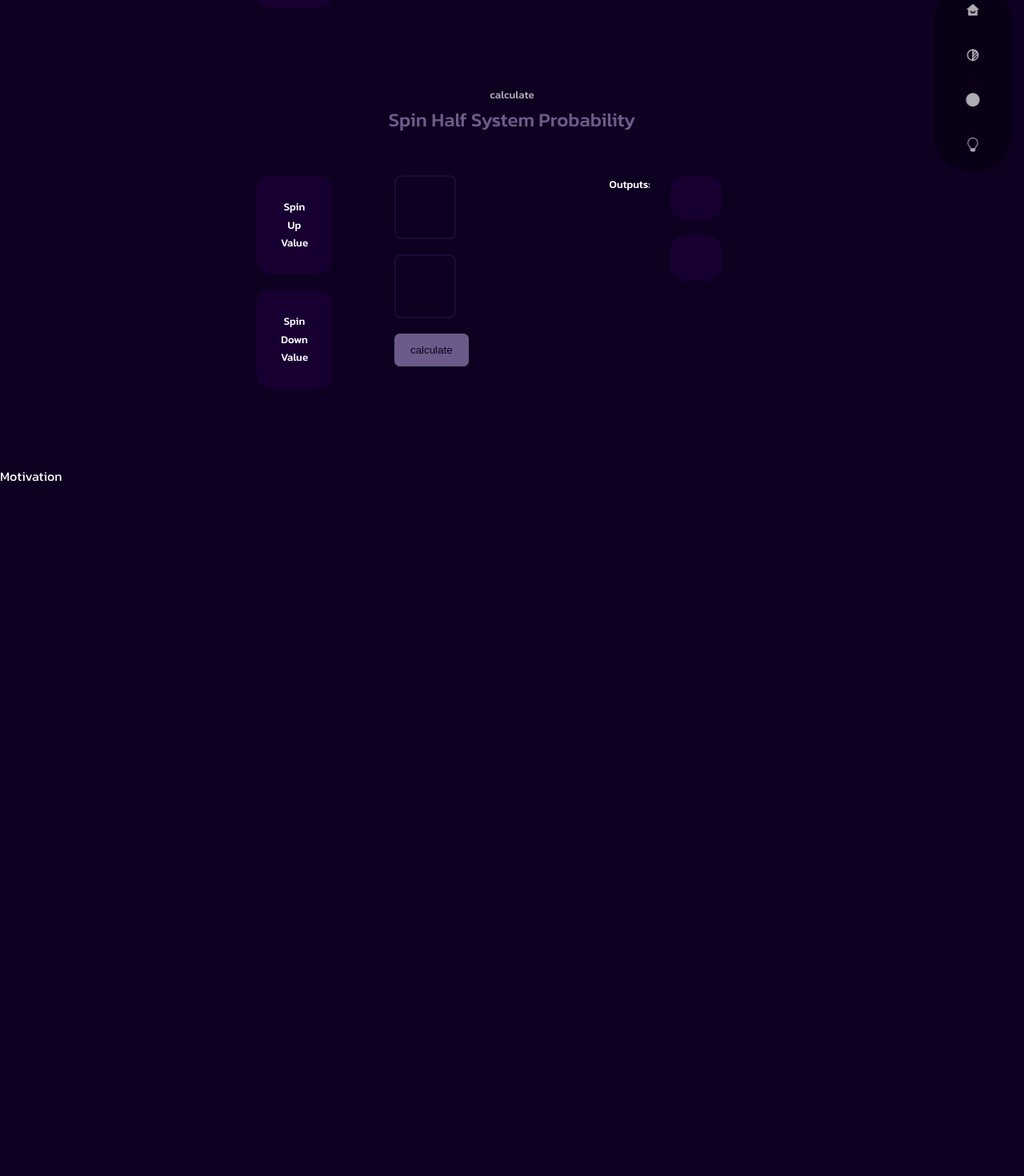
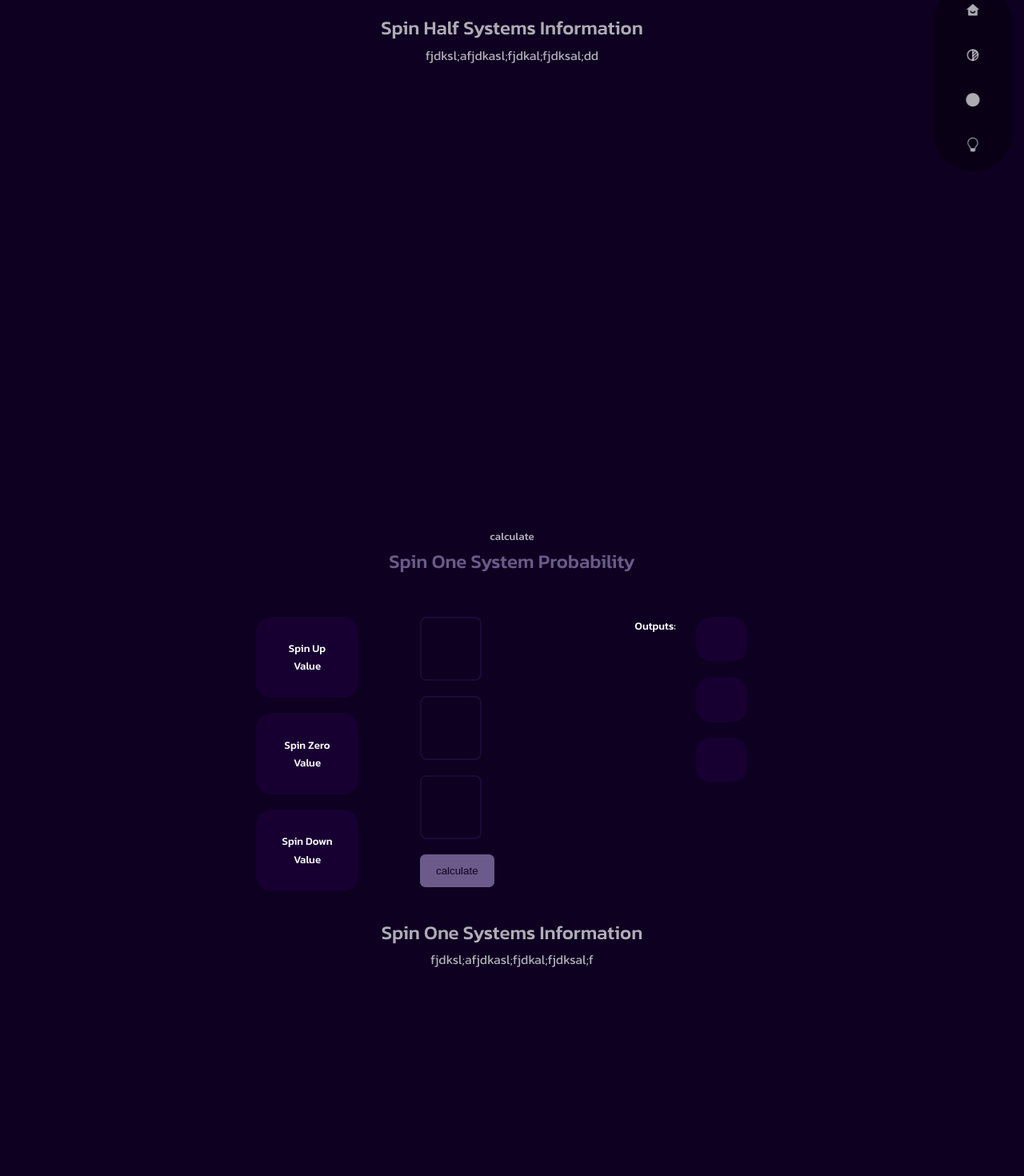
Before and after one commit to areyno04/Quantum-State-Probability-Calc, a React (Create React App) app: page / in a window 1280 px wide. Shown: the part 554-2024 px from the top of the page at 80% size. Before the commit the page ends 1163 px from the top, so only its background shows below. Built offline with nearby package versions, Linux system fonts and the light colour scheme.

Commit message:
setup gh-pages

```diff
--- a/package.json
+++ b/package.json
@@ -6,6 +6,7 @@
     "@testing-library/jest-dom": "^5.16.5",
     "@testing-library/react": "^13.4.0",
     "@testing-library/user-event": "^13.5.0",
+    "mathjs": "^11.5.1",
     "react": "^18.2.0",
     "react-dom": "^18.2.0",
     "react-icons": "^4.4.0",
@@ -13,6 +14,8 @@
     "web-vitals": "^2.1.4"
   },
   "scripts": {
+    "predeploy" : "npm run build",
+    "deploy" : "gh-pages -d build",
     "start": "react-scripts start",
     "build": "react-scripts build",
     "test": "react-scripts test",
@@ -35,5 +38,8 @@
       "last 1 firefox version",
       "last 1 safari version"
     ]
+  },
+  "devDependencies": {
+    "gh-pages": "^5.0.0"
   }
 }
--- a/src/components/spinHalf/SpinHalf.jsx
+++ b/src/components/spinHalf/SpinHalf.jsx
@@ -1,7 +1,34 @@
-import React from 'react'
+import React, {useState} from 'react'
 import './spinHalf.css'
+import * as math from 'mathjs';
 
-const SpinHalf = () => {
+function SpinHalf() {
+  const [input1, setInput1] = useState('');
+  const [input2, setInput2] = useState('');
+  const [result1, setResult1] = useState(null);
+  const [result2, setResult2] = useState(null);
+
+  function handleInput1Change(event) {
+    setInput1(event.target.value);
+  }
+
+  function handleInput2Change(event) {
+    setInput2(event.target.value);
+  }
+
+  function handleSubmit(event) {
+    event.preventDefault();
+    const res1 = (math.evaluate(input1) ** 2);
+    const res2 = (math.evaluate(input2) ** 2);
+    if (res1 + res2 <= 1){
+      setResult1(res1);
+      setResult2(res2);
+    }
+    else{
+      setResult1("Impossible Probability");
+      setResult2("Impossible Probability");
+    }
+  }
   return (
     <section id='spinHalf'>
       <h5>calculate</h5>
@@ -16,22 +43,34 @@ const SpinHalf = () => {
             <h5>Spin Down Value</h5>
           </article>
         </div>
-        <form className="calculationForm1">
-          <input type="text" class="spin-up-prob" />
-          <input type="text" class="spin-down-prob" />
-          <button className="btn btn-primary">calculate</button>
+        <form onSubmit={handleSubmit} className="calculationForm1">
+          <input type="text" class="spinUpProb1" value={input1} onChange={handleInput1Change} />
+          <input type="text" class="spinDownProb1" value={input2} onChange={handleInput2Change} />
+          <button type="submit" className="btn btn-primary" >calculate</button>
         </form>
         <div>
           <h5>Outputs:</h5>
         </div>
         <div className="calc1__probabilities">
           <div className="calc1">
-            <label className="spinUp1" id="spinUp__prob1"></label>
+            <label className="spinUp1" id="calculated1">
+              {result1 !== null && <p> {result1}</p>}
+            </label>
           </div>
           <div className="calc1">
-            <label className="spinDown1" id="spinDown__prob1"></label>
+            <label className="spinDown1" id="calculated2">
+              {result2 !== null && <p> {result2}</p>}
+            </label>
           </div>
         </div>
+      </div>
+      <div className="info1">
+        <h2>
+          Spin Half Systems Information
+        </h2>
+        <p>
+          fjdksl;afjdkasl;fjdkal;fjdksal;dd
+        </p>
       </div>
     </section>
   )
--- a/src/components/spinHalf/spinHalf.css
+++ b/src/components/spinHalf/spinHalf.css
@@ -1,7 +1,7 @@
 .container.calculator1__container {
     width: 50%;
     display:grid;
-    grid-template-columns: 15% 30% 0% 10%;
+    grid-template-columns: 20% 30% 0% 10%;
     column-gap: 2rem;
     gap: 12%;
 }
@@ -19,6 +19,15 @@
     text-align: center;
     border: 1px solid transparent;
     transition: var(--transition);
+}
+
+.info1 {
+    display:flex;
+    flex-direction: column;
+    margin: 2rem 0 2.5rem;
+    color: var(--color-light);
+    text-align: center;
+    padding-bottom: 30rem;
 }
 
 /*======================= Form/Button ==============================*/
--- a/src/components/spinOne/SpinOne.jsx
+++ b/src/components/spinOne/SpinOne.jsx
@@ -1,12 +1,49 @@
-import React from 'react'
+import React, {useState} from 'react'
+import * as math from 'mathjs';
 import './spinOne.css'
 
 
-const spinOne = () => {
+function SpinOne() {
+  const [input1, setInput1] = useState('');
+  const [input2, setInput2] = useState('');
+  const [input3, setInput3] = useState('');
+  const [result1, setResult1] = useState(null);
+  const [result2, setResult2] = useState(null);
+  const [result3, setResult3] = useState(null);
+
+  function handleInput1Change(event) {
+    setInput1(event.target.value);
+  }
+
+  function handleInput2Change(event) {
+    setInput2(event.target.value);
+  }
+
+  function handleInput3Change(event) {
+    setInput3(event.target.value);
+  }
+
+  function handleSubmit(event) {
+    event.preventDefault();
+    const res1 = (math.evaluate(input1) ** 2);
+    const res2 = (math.evaluate(input2) ** 2);
+    const res3 = (math.evaluate(input3) ** 2);
+    if (res1 + res2 + res3 <= 1){
+      setResult1(res1);
+      setResult2(res2);
+      setResult3(res3);
+    }
+    else{
+      setResult1("Impossible Probability");
+      setResult2("Impossible Probability");
+      setResult3("Impossible Probability");
+    }
+  }
+
   return (
     <section id='spinOne'>
       <h5>calculate</h5>
-      <h2>Spin Half System Probability</h2>
+      <h2>Spin One System Probability</h2>
 
       <div className="container calculator2__container">
         <div className="calc2__titles">
@@ -14,28 +51,49 @@ const spinOne = () => {
             <h5>Spin Up Value</h5>
           </article>
           <article className="calc2__title">
+            <h5>Spin Zero Value</h5>
+          </article>
+          <article className="calc2__title">
             <h5>Spin Down Value</h5>
           </article>
         </div>
-        <form className="calculationForm2">
-          <input type="text" class="spin-up-prob" />
-          <input type="text" class="spin-down-prob" />
-          <button className="btn btn-primary">calculate</button>
+        <form onSubmit={handleSubmit} className="calculationForm2">
+          <input type="text" class="spin-up-prob2" value={input1} onChange={handleInput1Change} />
+          <input type="text" class="spin-zero-prob" value={input3} onChange={handleInput3Change}/>
+          <input type="text" class="spin-down-prob2" value={input2} onChange={handleInput2Change} />
+          <button className="btn btn-primary" id="calculate2">calculate</button>
         </form>
         <div>
           <h5>Outputs:</h5>
         </div>
         <div className="calc2__probabilities">
           <div className="calc2">
-            <label className="spinUp2" id="spinUp__prob2"></label>
+            <label className="spinUp2" id="spinUp__prob2">
+              {result1 !== null && <p> {result1}</p>}
+            </label>
           </div>
-          <div className="calc1">
-            <label className="spinDown2" id="spinDown__prob2"></label>
+          <div className="calc2">
+            <label className="spinZero" id="spinZero__prob">
+              {result3 !== null && <p> {result3}</p>}
+            </label>
+          </div>
+          <div className="calc2">
+            <label className="spinDown2" id="spinDown__prob2">
+              {result2 !== null && <p> {result2}</p>}
+            </label>
           </div>
         </div>
+      </div>
+      <div className="info2">
+        <h2>
+          Spin One Systems Information
+        </h2>
+        <p>
+          fjdksl;afjdkasl;fjdkal;fjdksal;f
+        </p>
       </div>
     </section>
   )
 }
 
-export default spinOne
+export default SpinOne
--- a/src/components/spinOne/spinOne.css
+++ b/src/components/spinOne/spinOne.css
@@ -1,7 +1,7 @@
 .container.calculator2__container {
     width: 50%;
     display:grid;
-    grid-template-columns: 15% 30% 0% 10%;
+    grid-template-columns: 20% 30% 0% 10%;
     column-gap: 2rem;
     gap: 12%;
 }
@@ -19,6 +19,15 @@
     text-align: center;
     border: 1px solid transparent;
     transition: var(--transition);
+}
+
+.info2 {
+    display:flex;
+    flex-direction: column;
+    margin: 2rem 0 2.5rem;
+    color: var(--color-light);
+    text-align: center;
+    padding-bottom: 30rem;
 }
 
 /*======================= Form/Button ==============================*/
```
Also changed, not shown: src/components/libs/calculator1.js (added, +64 -0 lines), 1 other file (tests, documents, lock files or other folders).
